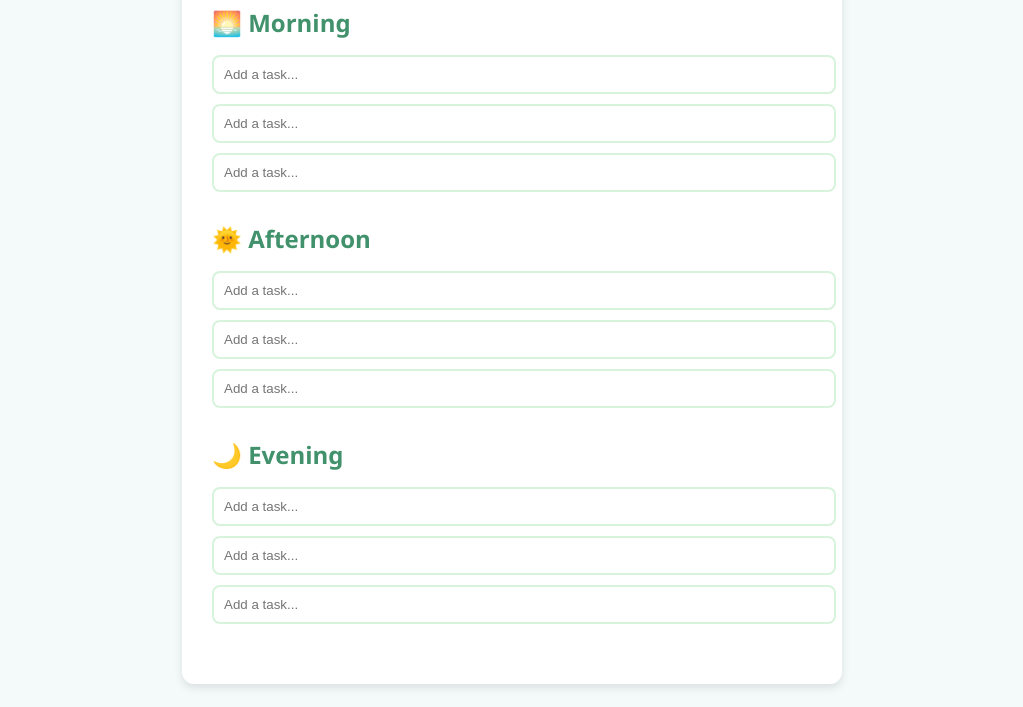
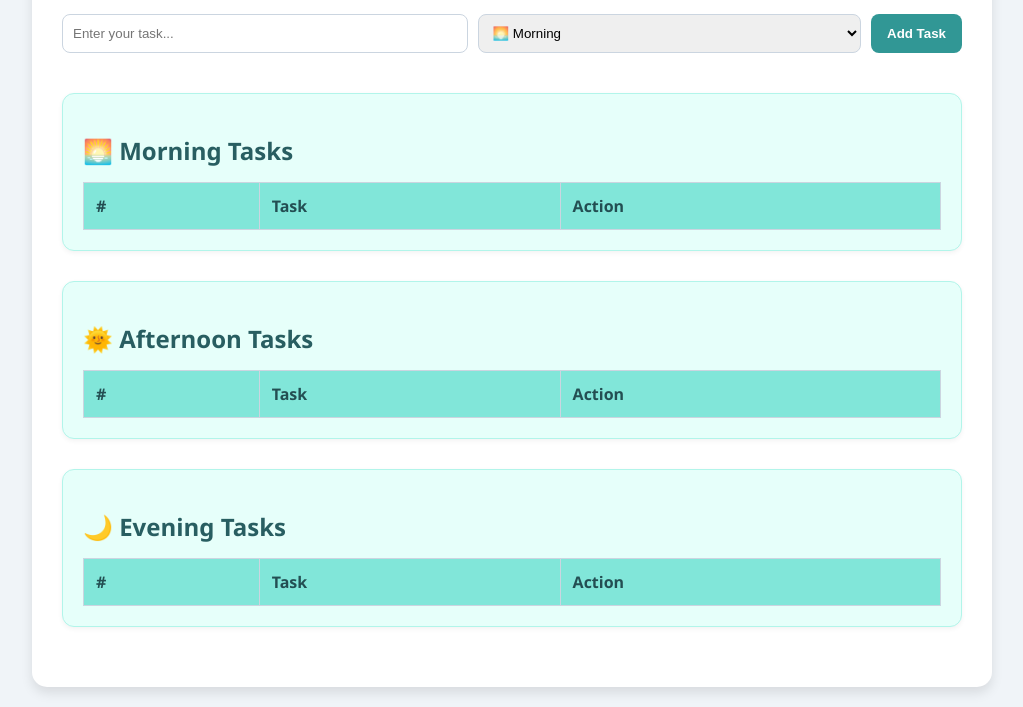
Before and after one commit to albraa2002/Daily-Planner, a plain HTML site: page index.html in a window 1280 px wide. Shown: the part 130-837 px from the top of the page, without its empty margins (128-1151 px from the left). Drawn offline with Linux system fonts and the light colour scheme.

Commit message:
Update index.html

```diff
--- a/index.html
+++ b/index.html
@@ -1,91 +1,213 @@
 <!DOCTYPE html>
 <html lang="en">
 <head>
-  <meta charset="UTF-8">
-  <meta name="viewport" content="width=device-width, initial-scale=1">
+  <meta charset="UTF-8" />
+  <meta name="viewport" content="width=device-width, initial-scale=1" />
   <title>Daily Planner</title>
   <style>
     body {
       font-family: 'Segoe UI', Tahoma, Geneva, Verdana, sans-serif;
-      background: #f4f9f9;
+      background: #f0f4f8;
       margin: 0;
       padding: 20px;
       color: #333;
     }
 
     .container {
-      max-width: 600px;
+      max-width: 900px;
       margin: auto;
       background: #fff;
-      border-radius: 12px;
+      border-radius: 15px;
       padding: 30px;
-      box-shadow: 0 4px 8px rgba(0,0,0,0.1);
+      box-shadow: 0 6px 12px rgba(0,0,0,0.1);
     }
 
     h1 {
       text-align: center;
-      color: #2d6a4f;
+      color: #2c7a7b;
+      margin-bottom: 30px;
     }
 
     .planner-section {
-      margin: 20px 0;
+      margin-top: 40px;
     }
 
-    .planner-section h2 {
-      margin-bottom: 10px;
-      color: #40916c;
+    .section-card {
+      background-color: #e6fffa;
+      border: 1px solid #b2f5ea;
+      border-radius: 12px;
+      padding: 20px;
+      margin-bottom: 30px;
+      box-shadow: 0 2px 5px rgba(0,0,0,0.05);
     }
 
-    ul {
-      list-style-type: none;
-      padding: 0;
+    .section-card h2 {
+      color: #285e61;
+      margin-bottom: 15px;
     }
 
-    input[type="text"] {
-      width: 100%;
+    .input-group {
+      display: flex;
+      gap: 10px;
+      margin-bottom: 20px;
+      flex-wrap: wrap;
+      justify-content: center;
+    }
+
+    input[type="text"], select {
       padding: 10px;
-      margin-bottom: 10px;
-      border: 2px solid #d8f3dc;
       border-radius: 8px;
+      border: 1px solid #cbd5e0;
+      flex: 1 1 250px;
+    }
+
+    button {
+      padding: 10px 16px;
+      border: none;
+      border-radius: 8px;
+      background-color: #319795;
+      color: white;
+      font-weight: bold;
+      cursor: pointer;
       transition: 0.3s;
     }
 
-    input[type="text"]:focus {
-      border-color: #74c69d;
-      outline: none;
+    button:hover {
+      background-color: #2c7a7b;
+    }
+
+    table {
+      width: 100%;
+      border-collapse: collapse;
+      margin-top: 10px;
+    }
+
+    th, td {
+      border: 1px solid #cbd5e0;
+      padding: 12px;
+      text-align: left;
+    }
+
+    th {
+      background-color: #81e6d9;
+      color: #234e52;
+    }
+
+    .delete-btn {
+      background-color: #e53e3e;
+    }
+
+    .delete-btn:hover {
+      background-color: #c53030;
     }
   </style>
 </head>
 <body>
   <div class="container">
-    <h1>🗓️ My Daily Planner</h1>
+    <h1>🗓️ My Professional Daily Planner</h1>
 
-    <div class="planner-section">
-      <h2>🌅 Morning</h2>
-      <ul>
-        <li><input type="text" placeholder="Add a task..."></li>
-        <li><input type="text" placeholder="Add a task..."></li>
-        <li><input type="text" placeholder="Add a task..."></li>
-      </ul>
+    <div class="input-group">
+      <input type="text" id="taskInput" placeholder="Enter your task..." />
+      <select id="timeSelect">
+        <option value="morning">🌅 Morning</option>
+        <option value="afternoon">🌞 Afternoon</option>
+        <option value="evening">🌙 Evening</option>
+      </select>
+      <button onclick="addTask()">Add Task</button>
     </div>
 
     <div class="planner-section">
-      <h2>🌞 Afternoon</h2>
-      <ul>
-        <li><input type="text" placeholder="Add a task..."></li>
-        <li><input type="text" placeholder="Add a task..."></li>
-        <li><input type="text" placeholder="Add a task..."></li>
-      </ul>
-    </div>
+      <div class="section-card">
+        <h2>🌅 Morning Tasks</h2>
+        <table>
+          <thead>
+            <tr>
+              <th>#</th>
+              <th>Task</th>
+              <th>Action</th>
+            </tr>
+          </thead>
+          <tbody id="morningTasks"></tbody>
+        </table>
+      </div>
 
-    <div class="planner-section">
-      <h2>🌙 Evening</h2>
-      <ul>
-        <li><input type="text" placeholder="Add a task..."></li>
-        <li><input type="text" placeholder="Add a task..."></li>
-        <li><input type="text" placeholder="Add a task..."></li>
-      </ul>
+      <div class="section-card">
+        <h2>🌞 Afternoon Tasks</h2>
+        <table>
+          <thead>
+            <tr>
+              <th>#</th>
+              <th>Task</th>
+              <th>Action</th>
+            </tr>
+          </thead>
+          <tbody id="afternoonTasks"></tbody>
+        </table>
+      </div>
+
+      <div class="section-card">
+        <h2>🌙 Evening Tasks</h2>
+        <table>
+          <thead>
+            <tr>
+              <th>#</th>
+              <th>Task</th>
+              <th>Action</th>
+            </tr>
+          </thead>
+          <tbody id="eveningTasks"></tbody>
+        </table>
+      </div>
     </div>
   </div>
+
+  <script>
+    const taskCounters = {
+      morning: 1,
+      afternoon: 1,
+      evening: 1
+    };
+
+    function addTask() {
+      const taskInput = document.getElementById("taskInput");
+      const timeSelect = document.getElementById("timeSelect");
+      const task = taskInput.value.trim();
+      const time = timeSelect.value;
+
+      if (!task) {
+        alert("Please enter a task!");
+        return;
+      }
+
+      const tbody = document.getElementById(time + "Tasks");
+      const row = document.createElement("tr");
+
+      row.innerHTML = `
+        <td>${taskCounters[time]}</td>
+        <td>${task}</td>
+        <td><button class="delete-btn" onclick="deleteTask(this, '${time}')">Delete</button></td>
+      `;
+
+      tbody.appendChild(row);
+      taskCounters[time]++;
+      taskInput.value = "";
+    }
+
+    function deleteTask(button, time) {
+      const row = button.parentElement.parentElement;
+      row.remove();
+      updateNumbers(time);
+    }
+
+    function updateNumbers(time) {
+      const tbody = document.getElementById(time + "Tasks");
+      const rows = tbody.querySelectorAll("tr");
+      taskCounters[time] = 1;
+
+      rows.forEach((row) => {
+        row.cells[0].innerText = taskCounters[time]++;
+      });
+    }
+  </script>
 </body>
 </html>
```
